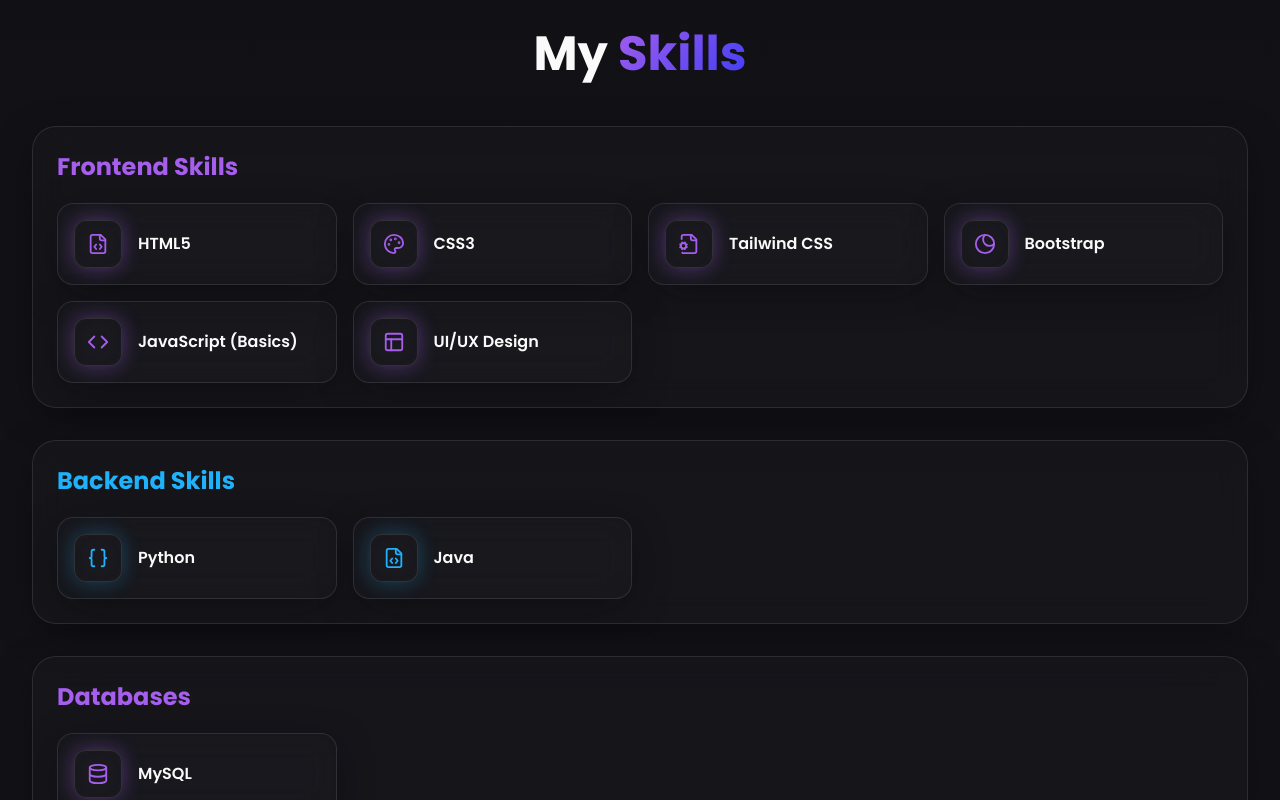
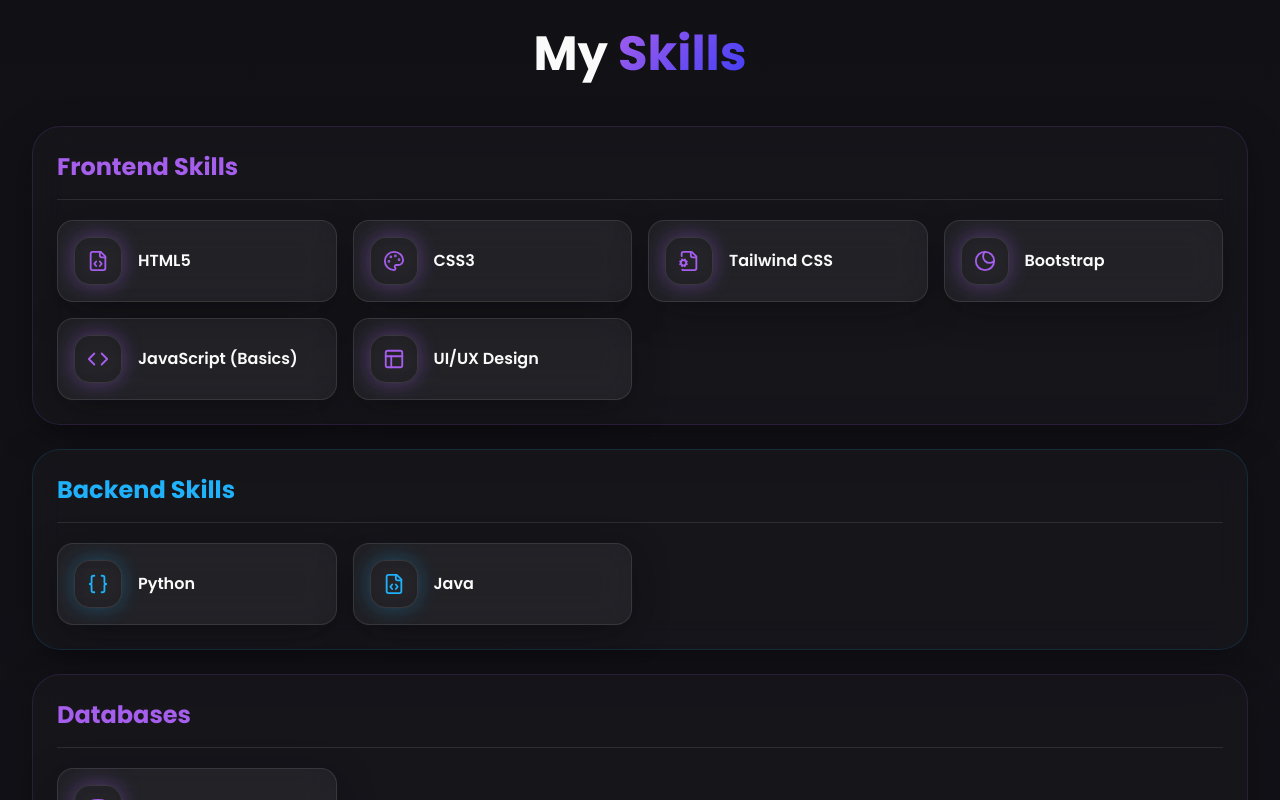
Before and after one commit to azifaizz/azifolio, a React (Vite) app: page / in a window 1280 px wide. Shown: the part 3120-3920 px from the top of the page. Built offline with nearby package versions, Linux system fonts and the light colour scheme; no server answers; the HTML template or start-up script is replaced by a standard one.

Commit message:
refactor: enhance Skills component; streamline styles and improve layout

```diff
--- a/src/components/sections/Skills.tsx
+++ b/src/components/sections/Skills.tsx
@@ -2,12 +2,39 @@ import SectionHeading from "@/components/shared/SectionHeading";
 import { skillGroups } from "@/data/skills";
 import type { SkillGroup } from "@/data/portfolio-types";
 
-const accentGlowClass: Record<SkillGroup["key"], string> = {
-  frontend: "glow-primary text-primary",
-  backend: "glow-secondary text-secondary",
-  databases: "glow-primary text-primary",
-  tools: "glow-secondary text-secondary",
-  soft: "glow-primary text-primary",
+const groupStyles: Record<
+  SkillGroup["key"],
+  {
+    titleClass: string;
+    iconClass: string;
+    borderClass: string;
+  }
+> = {
+  frontend: {
+    titleClass: "text-primary",
+    iconClass: "text-primary glow-primary",
+    borderClass: "border-primary/15",
+  },
+  backend: {
+    titleClass: "text-secondary",
+    iconClass: "text-secondary glow-secondary",
+    borderClass: "border-secondary/15",
+  },
+  databases: {
+    titleClass: "text-primary",
+    iconClass: "text-primary glow-primary",
+    borderClass: "border-primary/15",
+  },
+  tools: {
+    titleClass: "text-secondary",
+    iconClass: "text-secondary glow-secondary",
+    borderClass: "border-secondary/15",
+  },
+  soft: {
+    titleClass: "text-primary",
+    iconClass: "text-primary glow-primary",
+    borderClass: "border-primary/15",
+  },
 };
 
 const Skills = () => {
@@ -18,12 +45,20 @@ const Skills = () => {
           <SectionHeading title="My" accent="Skills" />
         </div>
 
-        <div className="space-y-8">
-          {skillGroups.map((group) => (
-            <div key={group.key} className="glass-card rounded-3xl p-5 sm:p-6">
-              <h3 className={`mb-5 text-xl font-bold sm:text-2xl ${group.accentClass}`}>
+        <div className="space-y-6">
+          {skillGroups.map((group) => {
+            const styles = groupStyles[group.key];
+
+            return (
+              <div
+                key={group.key}
+                className={`glass-card rounded-[1.75rem] border p-5 sm:p-6 ${styles.borderClass}`}
+              >
+                <div className="mb-5 border-b border-white/10 pb-4">
+                  <h3 className={`text-xl font-bold sm:text-2xl ${styles.titleClass}`}>
                     {group.title}
                   </h3>
+                </div>
 
                 <div className="grid gap-4 sm:grid-cols-2 lg:grid-cols-3 xl:grid-cols-4">
                   {group.items.map((skill) => {
@@ -32,10 +67,10 @@ const Skills = () => {
                     return (
                       <div
                         key={`${group.key}-${skill.name}`}
-                      className="glass-card flex items-center gap-4 rounded-2xl p-4 transition-all duration-300 hover:-translate-y-1"
+                        className="glass-card flex items-center gap-4 rounded-2xl border border-white/10 bg-white/5 px-4 py-4 transition-all duration-300 hover:-translate-y-1 hover:bg-white/[0.07]"
                       >
                         <div
-                        className={`rounded-xl p-3 glass-card ${accentGlowClass[group.key]}`}
+                          className={`glass-card flex h-12 w-12 items-center justify-center rounded-2xl ${styles.iconClass}`}
                         >
                           <Icon size={22} />
                         </div>
@@ -47,7 +82,8 @@ const Skills = () => {
                   })}
                 </div>
               </div>
-          ))}
+            );
+          })}
         </div>
       </div>
     </section>
```
Lines whose indentation alone changed are shown as unchanged.
